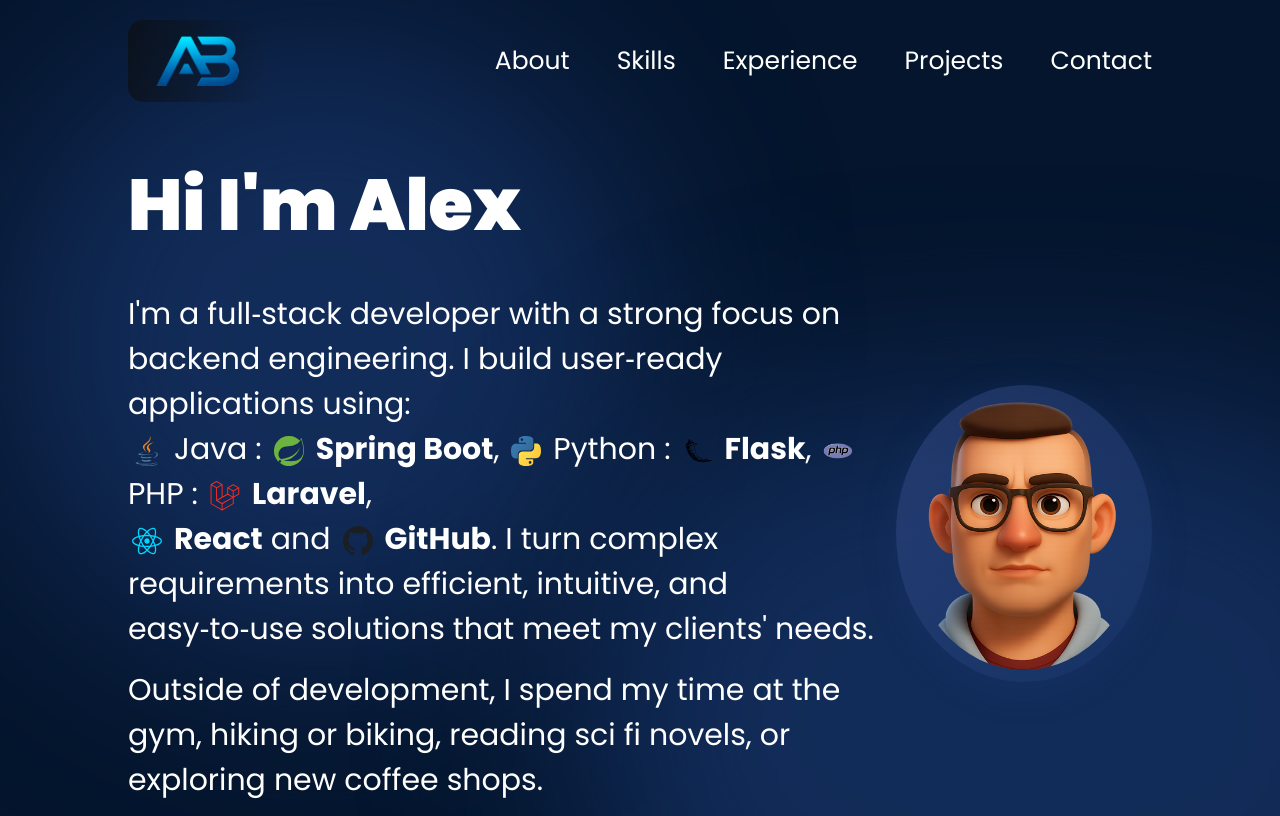
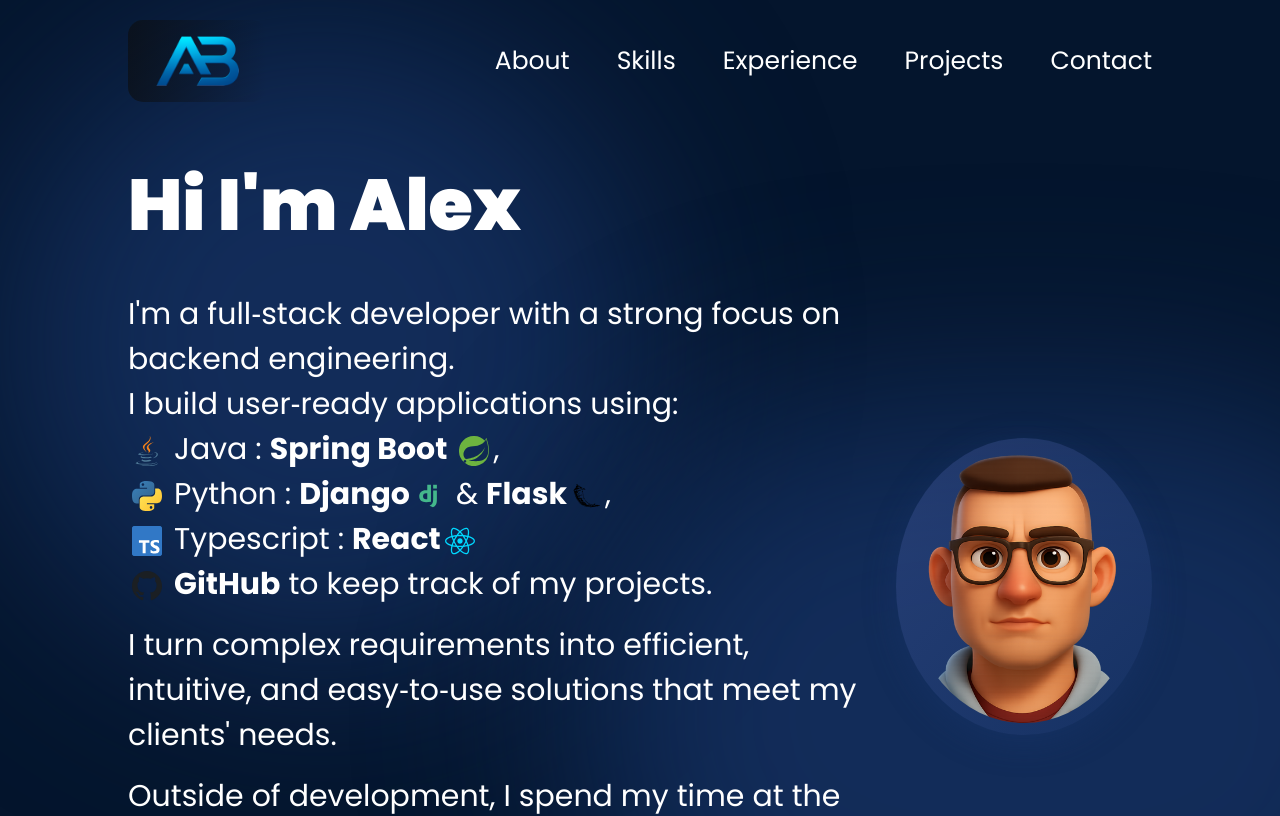
Before and after one commit to alexbalak21/Portofolio-React, a React (Vite) app: page / in a window 1280 px wide. Shown: the top 816 px of the page. Built offline with nearby package versions, Linux system fonts and the light colour scheme.

Commit message:
updated hero description

```diff
--- a/src/App.css
+++ b/src/App.css
@@ -197,17 +197,12 @@
   margin-bottom: 16px;
 }
 
-.hero__tech-list {
-  list-style: none;
-  font-size: 30px;
-  margin-bottom: 16px;
-  padding-left: 0;
-}
-
-.hero__tech-list li {
-  margin-bottom: 12px;
-  display: flex;
-  align-items: center;
+.tech-icon {
+  height: 30px;
+  width: 30px;
+  display: inline;
+  margin: 0 4px;
+  vertical-align: middle;
 }
 
 .hero__cta-btn-wrapper{
@@ -220,6 +215,11 @@
   display: inline;
   margin: 0 4px;
   vertical-align: middle;
+}
+
+.hero__tech-list {
+
+margin-bottom: 16px;
 }
 
 .hero__cta-btn {
--- a/src/components/Hero.jsx
+++ b/src/components/Hero.jsx
@@ -8,6 +8,8 @@
 import reactIcon from "../assets/icons/react.svg";
 import githubIcon from "../assets/icons/github.svg";
 import phpIcon from "../assets/icons/php.svg";
+import djangoIcon from "../assets/icons/django.svg";
+import typeScriptIcon from "../assets/icons/typescript.svg";
 import {useState} from "react"
 
 function Hero() {
@@ -18,12 +20,13 @@
         <h1 className="hero__title">Hi I'm Alex</h1>
 
         <p className="hero__description">
-          I'm a full‑stack developer with a strong focus on backend engineering. I build user‑ready applications using: <br />
-          <img src={javaIcon} alt="Java" className="tech-icon" /> Java : <img src={springBootIcon} alt="Spring Boot" className="tech-icon" /> <b>Spring Boot</b>, {" "}
-          <img src={pythonIcon} alt="Python" className="tech-icon" /> Python : <img src={flaskIcon} alt="Flask" className="tech-icon" /> <b>Flask</b>, {" "}
-          <img src={phpIcon} alt="PHP" className="tech-icon" /> PHP : <img src={laravelIcon} alt="Laravel" className="tech-icon" /> <b>Laravel</b>, <br />
-          <img src={reactIcon} alt="React" className="tech-icon" /> <b>React</b> and {" "}
-          <img src={githubIcon} alt="GitHub" className="tech-icon" /> <b>GitHub</b>.
+          I'm a full‑stack developer with a strong focus on backend engineering. <br /> I build user‑ready applications using: <br />
+        <div className="hero__tech-list">
+           <img src={javaIcon} alt="Java" className="tech-icon" /> Java : <b>Spring Boot</b> <img src={springBootIcon} alt="Spring Boot" className="tech-icon" />, <br />
+          <img src={pythonIcon} alt="Python" className="tech-icon" /> Python : <b>Django</b><img src={djangoIcon} alt="Django" className="tech-icon" /> & <b>Flask</b><img src={flaskIcon} alt="Flask" className="tech-icon" />,<br />
+          <img src={typeScriptIcon} alt="TypeScript" className="tech-icon" /> Typescript : <b>React</b><img src={reactIcon} alt="React" className="tech-icon" /><br />
+          <img src={githubIcon} alt="GitHub" className="tech-icon" /> <b>GitHub</b> to keep track of my projects.
+        </div>
           I turn complex requirements into efficient, intuitive, and easy‑to‑use solutions that meet my clients' needs.
         </p>
 
```
Also changed, not shown: src/assets/icons/django.svg (added), src/assets/icons/typescript.svg (added).
